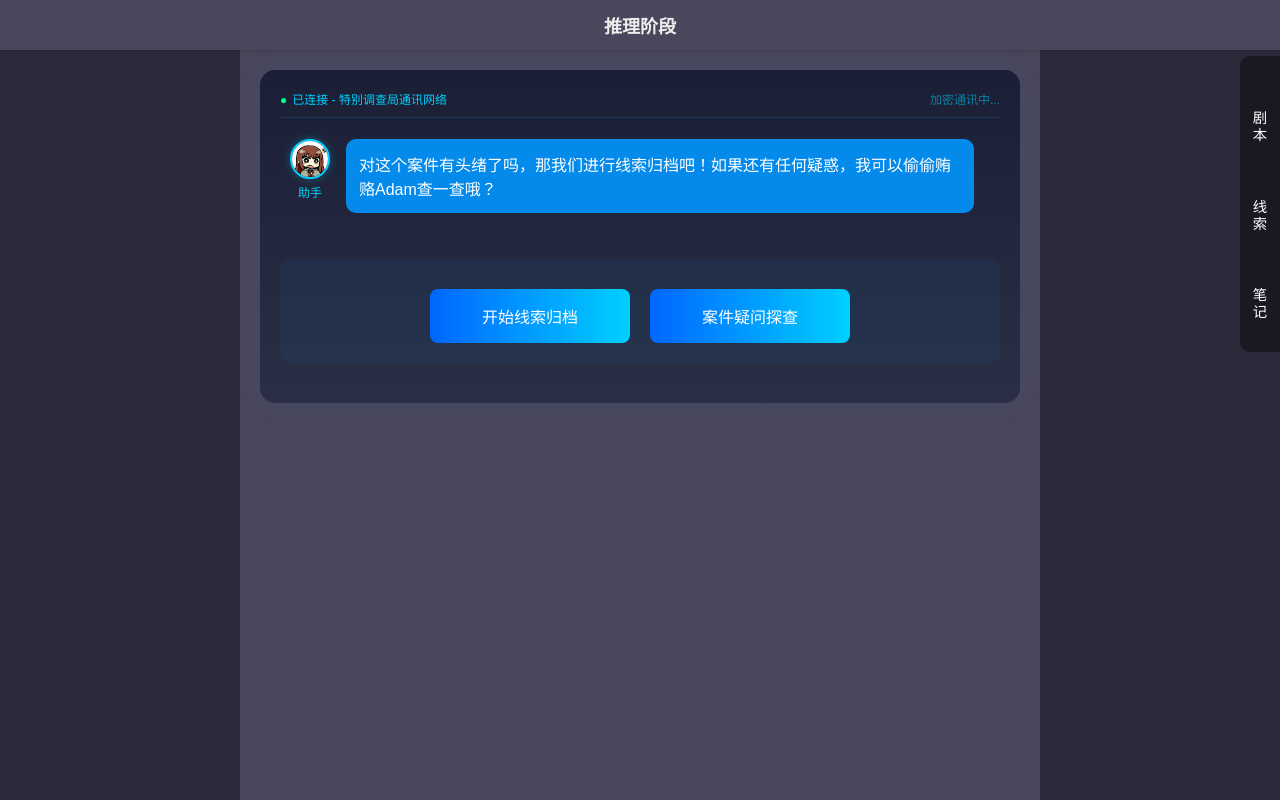
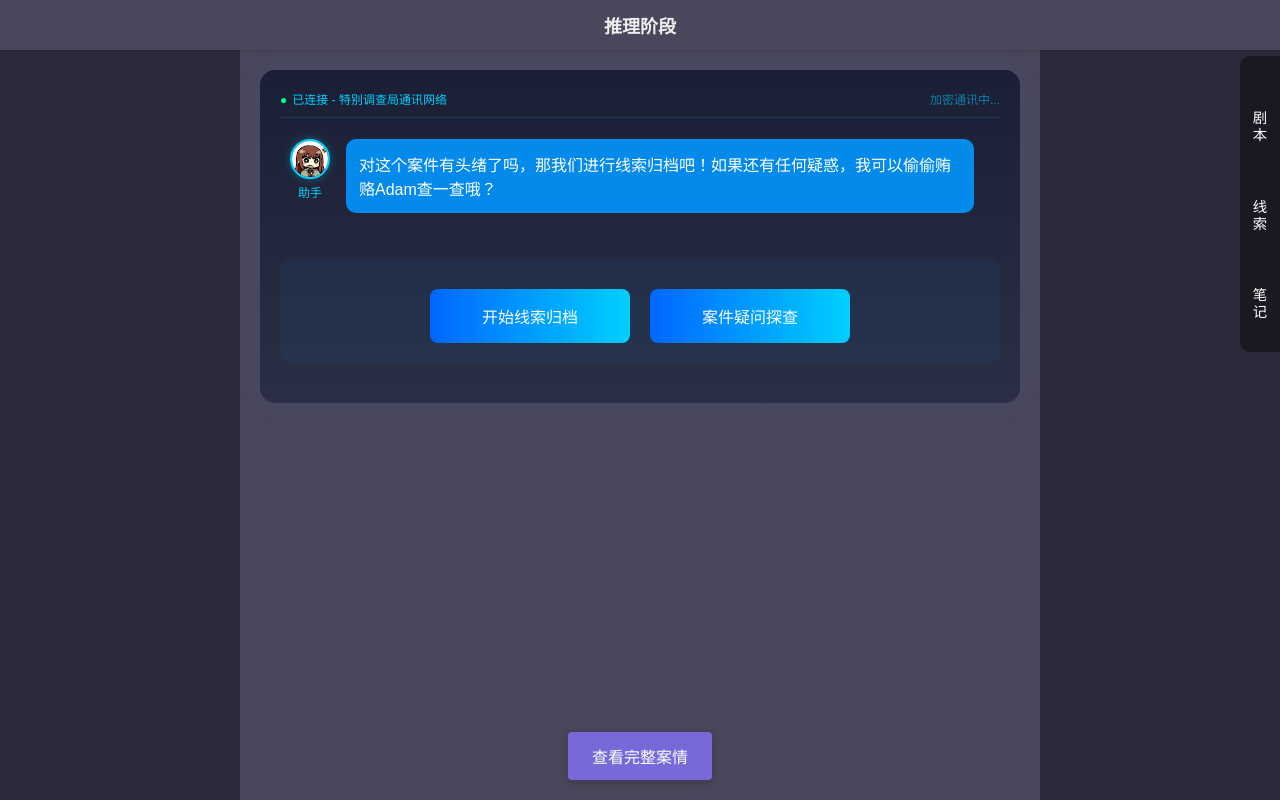
Before and after one commit to goldthinking/solorpg-proto, a Vue app: page /game-reasoning-stage in a window 1280 px wide. Built offline with nearby package versions, Linux system fonts and the light colour scheme; some icons are missing.

Commit message:
style: 优化了按钮样式。

```diff
--- a/src/views/GameReasoningStageView.vue
+++ b/src/views/GameReasoningStageView.vue
@@ -82,12 +82,9 @@
       </button>
     </div>
 
-    <!-- 揭秘按钮 -->
-    <div class="reveal-button-container" v-if="canProceedToReveal">
-      <button class="next-stage-btn" @click="goToRevealStage">
+    <button class="next-stage-btn" @click="goToRevealStage">
         查看完整案情
-      </button>
-    </div>
+    </button>
   </div>
 </template>
 
@@ -526,7 +523,7 @@ textarea:focus {
   box-shadow: 0 0 10px rgba(0, 208, 255, 0.2);
 }
 
-button {
+.dialogue-section button {
   background: linear-gradient(90deg, #0066ff 0%, #00d0ff 100%);
   border: none;
   padding: 12px 24px;
@@ -553,31 +550,18 @@ button {
 }
 
 .next-stage-btn {
-  position: relative;  /* 改为相对定位 */
-  display: block;     /* 块级元素 */
-  margin: 30px auto;  /* 上下间距30px，左右自动居中 */
-  background: linear-gradient(90deg, #00ff88 0%, #00d0ff 100%);
+  position: fixed;
+  bottom: 20px;
+  left: 50%;
+  transform: translateX(-50%);
+  padding: 12px 24px;
+  background-color: var(--accent-dark);
+  color: var(--text-light);
   border: none;
-  padding: 15px 40px;    /* 增加左右内边距 */
-  color: white;
-  border-radius: 8px;
+  border-radius: 4px;
+  font-size: 16px;
   cursor: pointer;
-  font-size: 16px;
-  font-weight: bold;     /* 加粗文字 */
-  animation: fadeIn 0.5s ease-in-out;
-  box-shadow: 0 4px 15px rgba(0, 208, 255, 0.3);
-  min-width: 200px;      /* 设置最小宽度 */
-  text-align: center;    /* 文字居中 */
-}
-
-
-/* 添加一个新的容器来包裹按钮 */
-.reveal-button-container {
-  width: 100%;
-  display: flex;
-  justify-content: center;
-  padding: 20px 0;
-  margin-top: 20px;
+  box-shadow: 0 2px 8px rgba(0, 0, 0, 0.2);
 }
 
 @keyframes fadeIn {
```
